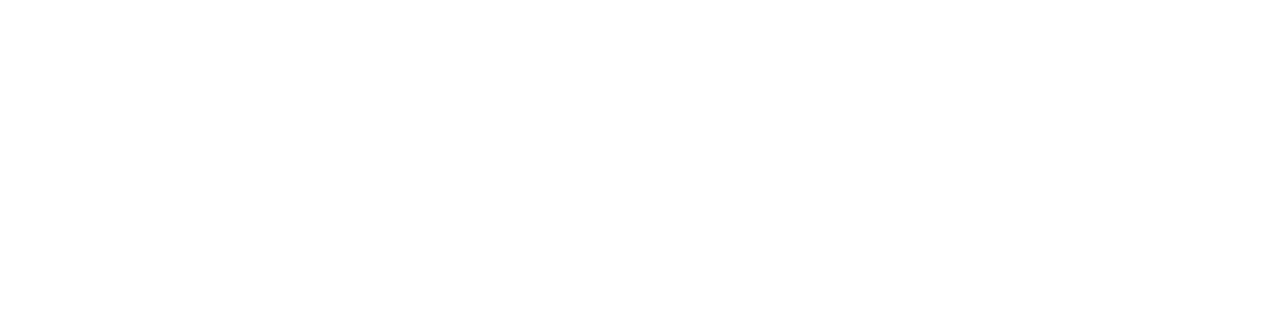
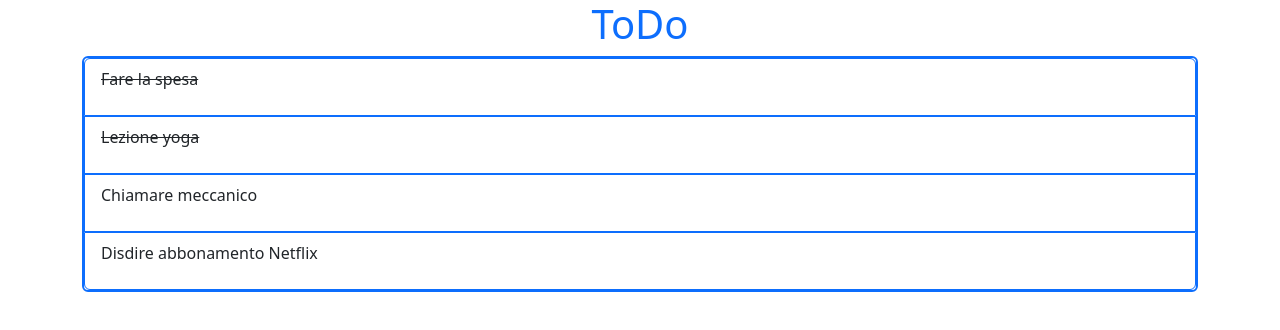
Before and after one commit to GiosciaFra/vue-todolist, a plain HTML site: page index.html in a window 1280 px wide. Drawn offline with nearby package versions, Linux system fonts and the light colour scheme.

Commit message:
Milestone 1 completata

```diff
--- a/index.html
+++ b/index.html
@@ -4,12 +4,30 @@
     <meta charset="UTF-8">
     <meta name="viewport" content="width=device-width, initial-scale=1.0">
     <title>Document</title>
+
+    <!-- Bootsrap -->
+
+    <link href="https://cdn.jsdelivr.net/npm/bootstrap@5.3.2/dist/css/bootstrap.min.css" rel="stylesheet"
+        integrity="sha384-T3c6CoIi6uLrA9TneNEoa7RxnatzjcDSCmG1MXxSR1GAsXEV/Dwwykc2MPK8M2HN" crossorigin="anonymous">
+
 </head>
 <body>
 
     <script src='https://unpkg.com/vue@3/dist/vue.global.js'></script>
 
+    <div id="app" class="container ">
+        <h1 class="text-center text-primary ">ToDo</h1>
 
+        <ul class="list-group border border-2 border-primary ">
+            <li class="list-group-item border border-primary" v-for ="(task, index) in tasks">
+
+                <p :class="task.done == true ? 'text-decoration-line-through' : '' ">
+                    {{task.text}}
+                </p>
+            </li>
+        </ul>
+
+    </div>
 
 
     <script src="./js/script.js"></script>
--- a/js/script.js
+++ b/js/script.js
@@ -0,0 +1,45 @@
+// Descrizione:
+// Rifare l'esercizio della to do list.
+// Questa volta però ogni todo sarà un oggetto, formato da due proprietà:
+// text, una stringa che indica il testo del todo
+// done, un booleano (true/false) che indica se il todo è stato fatto oppure no
+// MILESTONE 1
+// Stampare all'interno di una lista HTML un item per ogni todo.
+// Se la proprietà done è uguale a true, visualizzare il testo del todo sbarrato.
+// MILESTONE 2
+// Visualizzare a fianco ad ogni item ha una ":x:": cliccando su di essa, il todo viene rimosso dalla lista.
+// MILESTONE 3
+// Predisporre un campo di input testuale e un pulsante "aggiungi": cliccando sul pulsante,
+//  il testo digitato viene letto e utilizzato per creare un nuovo todo, che quindi viene aggiunto alla lista dei todo esistenti.
+// Bonus:
+// 1- oltre al click sul pulsante per la aggiunta del task, intercettare anche il tasto ENTER per aggiungere il todo alla lista
+// 2- cliccando sul testo dell'item, invertire il valore della proprietà done del todo corrispondente (se done era uguale a false, impostare true e viceversa)
+
+
+const { createApp } = Vue
+
+createApp ({
+    data() {
+        return{
+            tasks: [
+                {
+                    text: 'Fare la spesa',
+                    done: true
+                },
+                {
+                    text: 'Lezione yoga',
+                    done: true
+                },
+                {
+                    text: 'Chiamare meccanico',
+                    done: false
+                },
+                {
+                    text: 'Disdire abbonamento Netflix',
+                    done: false
+                }
+            ]
+        }
+
+    }
+}).mount('#app');
```
